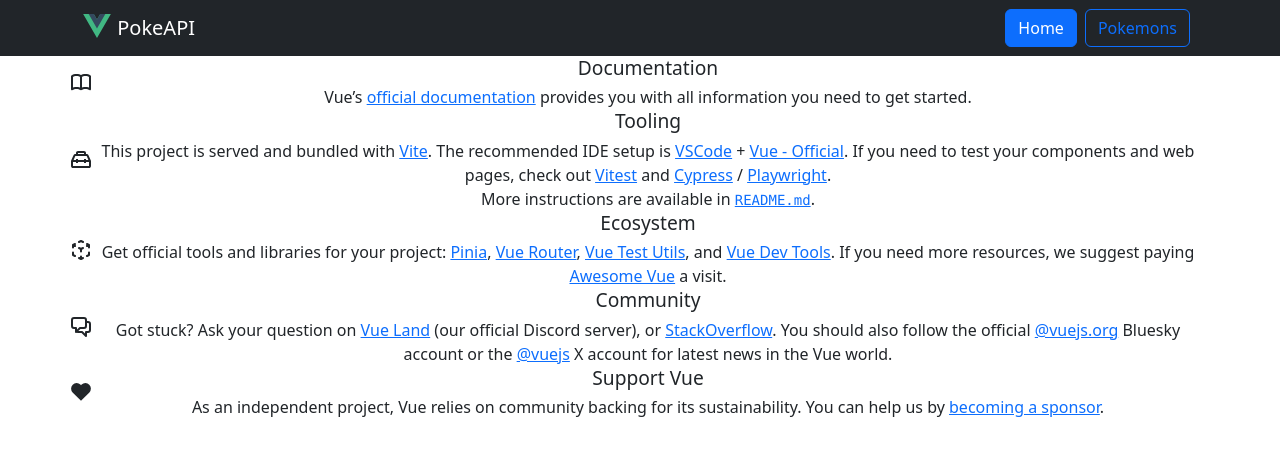
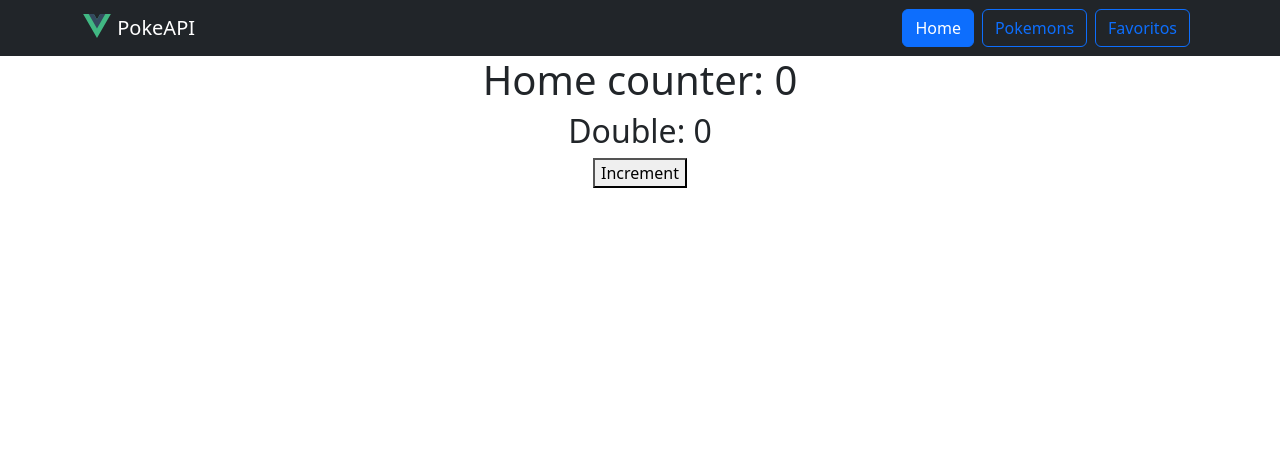
Before and after one commit to FranciscoHermo/Vue, a Vue app in the folder router-1/: page / in a window 1280 px wide. Shown: the top 456 px of the page. Built offline with nearby package versions, Linux system fonts and the light colour scheme.

Commit message:
Button Favoritos && pinia

```diff
--- a/router-1/package.json
+++ b/router-1/package.json
@@ -11,6 +11,7 @@
   "dependencies": {
     "axios": "^1.13.5",
     "bootstrap": "^5.3.8",
+    "pinia": "^3.0.4",
     "vue": "^3.5.27",
     "vue-router": "^5.0.1"
   },
--- a/router-1/src/App.vue
+++ b/router-1/src/App.vue
@@ -19,6 +19,7 @@
       <div>
         <RouterLink class="btn btn-outline-primary me-2" to="/">Home</RouterLink>
         <RouterLink class="btn btn-outline-primary me-2" to="/pokemons">Pokemons</RouterLink>
+        <RouterLink class="btn btn-outline-primary me-2" to="/favoritos">Favoritos</RouterLink>
       </div>
     </div>
   </nav>
--- a/router-1/src/main.js
+++ b/router-1/src/main.js
@@ -1,9 +1,13 @@
 import { createApp } from 'vue'
 import App from './App.vue'
 import router from './router'
+import { createPinia } from 'pinia'
 
 const app = createApp(App)
 
+const pinia = createPinia()
+
+app.use(pinia)
 app.use(router)
 
 app.mount('#app')
--- a/router-1/src/router/index.js
+++ b/router-1/src/router/index.js
@@ -26,6 +26,11 @@
       component: () => import("../views/PokeView.vue"),
     },
     {
+      path: "/favoritos",
+      name: "favoritos",
+      component: () => import("../views/FavoritosView.vue"),
+    },
+    {
       path: "/:pathMatch(.*)*",
       name: "NotFound",
       component: () => import("../views/NotFoundView.vue"),
--- /dev/null
+++ b/router-1/src/store/counter.js
@@ -0,0 +1,31 @@
+import {defineStore} from 'pinia'
+import { computed, ref } from 'vue';
+
+export const useCounterStore = defineStore('counter',() => {
+
+    const count = ref(0)
+
+    const increment = () => count.value ++;
+
+    const double = computed(() => count.value * 2);
+
+    return {
+        count,
+        increment,
+        double,
+    }
+});
+
+// export const useCounterStore = defineStore('counter', {
+//     state: () => ({
+//         count: 0,
+//     }),
+//     actions: {
+//         increment(){
+//             this.count ++
+//         }
+//     },
+//     getters:{
+//         double:(state) => state.count * 2
+//     },
+// });
--- /dev/null
+++ b/router-1/src/store/favoritos.js
@@ -0,0 +1,15 @@
+import { defineStore } from "pinia";
+import { ref } from "vue";
+
+export const useFavoritosStore = defineStore('favoritos', () => {
+
+    const favoritos = ref([])
+    const add = (poke) => {
+        favoritos.value.push(poke)
+    }
+
+    return{
+        favoritos,
+        add,
+    }
+})
--- /dev/null
+++ b/router-1/src/views/FavoritosView.vue
@@ -0,0 +1,15 @@
+<script setup>
+import { useFavoritosStore } from "@/store/favoritos";
+import { storeToRefs } from "pinia";
+
+const useFavoritos = useFavoritosStore();
+
+const { favoritos } = storeToRefs(useFavoritos);
+</script>
+
+<template>
+  <h1>Favoritos</h1>
+  <ul class="list-group">
+    <li class="list-group-item" v-for="poke in favoritos" :key="poke.id"> {{ poke.name }}</li>
+  </ul>
+</template>
--- a/router-1/src/views/HomeView.vue
+++ b/router-1/src/views/HomeView.vue
@@ -1,9 +1,15 @@
 <script setup>
-import TheWelcome from '../components/TheWelcome.vue'
+import {useCounterStore} from '@/store/counter'
+import { storeToRefs } from 'pinia';
+
+const useCounter = useCounterStore();
+
+const {increment} = useCounter;
+const {count, double} = storeToRefs(useCounter);
 </script>
 
 <template>
-  <main>
-    <TheWelcome />
-  </main>
+  <h1>Home counter: {{ count }}</h1>
+  <h2>Double: {{ double }}</h2>
+  <button @click="increment">Increment</button>
 </template>
--- a/router-1/src/views/PokeView.vue
+++ b/router-1/src/views/PokeView.vue
@@ -1,9 +1,13 @@
 <script setup>
 import {useRoute, useRouter} from 'vue-router'
 import {useGetData} from '@/composables/getData'
+import {useFavoritosStore} from '@/store/favoritos'
 
 const route = useRoute();
 const router = useRouter();
+const useFavoritos = useFavoritosStore();
+
+const{add} =useFavoritos;
 
 const {getData, data, loading, error} = useGetData()
 
@@ -20,6 +24,7 @@
     <div v-if="data">
         <img :src="data.sprites?.front_default" alt="">
         <h1>Poke name:  {{ $route.params.name }}</h1>
+        <button class="btn btn-primary mb-2" @click="add(data)">Agregar Favoritos</button>
     </div>
     <h1 v-else>No existe el pokemon </h1>
     <button @click="back" class="btn btn-outline-primary">Volver</button>
```
Also changed, not shown: 1 other file (tests, documents, lock files or other folders).
